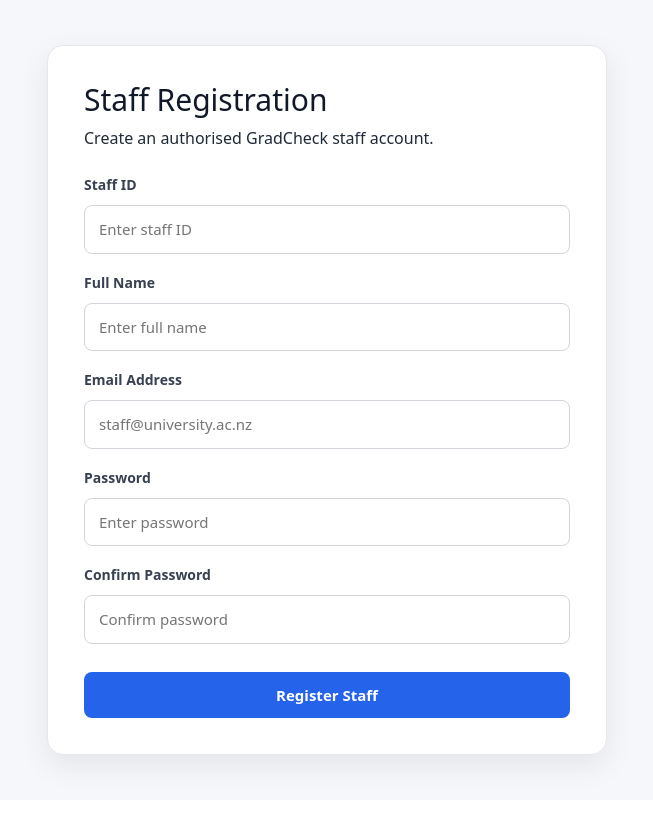
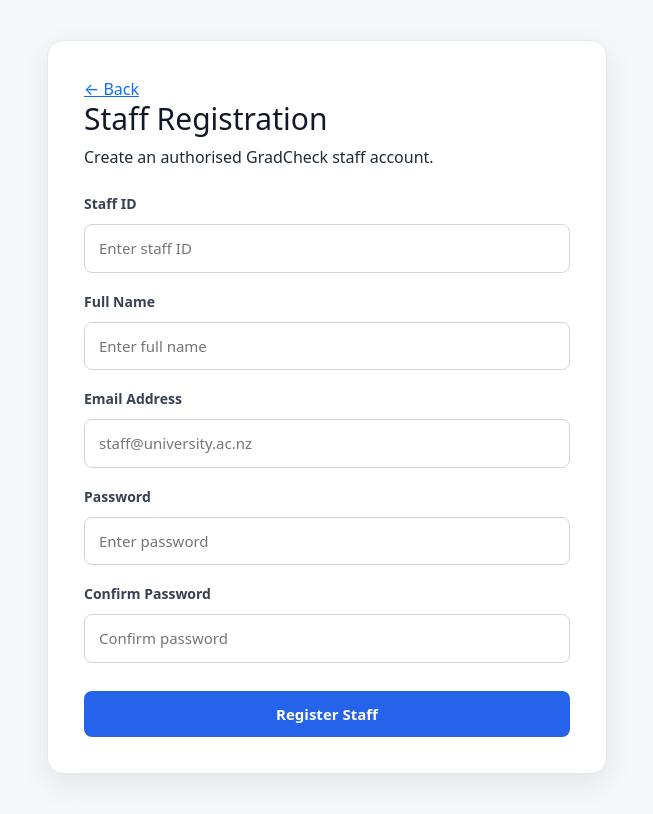
Before and after one commit to comp842-2026s2/comp842_2026_s2, a React (Vite) app in the folder gradCheck-Frontend/: page /staff/register in a window 1280 px wide. Shown: the whole page, without its empty margins (313-966 px from the left). Built offline with nearby package versions, Linux system fonts and the light colour scheme.

Commit message:
Added back button on the pages

```diff
--- a/gradCheck-Frontend/src/components/AdminDashboard.tsx
+++ b/gradCheck-Frontend/src/components/AdminDashboard.tsx
@@ -1,4 +1,5 @@
 import { useEffect, useState } from "react";
+import { Link } from "react-router";
 import { staffService } from "../services/StaffRegistrationService";
 import type { StudentCredential } from "../models/Staff";
 
@@ -83,6 +84,9 @@ function AdminDashboard() {
   return (
     <div className="admin-dashboard">
       <div className="gradcheck-page-header">
+        <Link to="/staff" className="back-button">
+            ← Back
+          </Link>
         <div>
           <h1>Admin Dashboard</h1>
 
--- a/gradCheck-Frontend/src/components/CertificateGeneration.tsx
+++ b/gradCheck-Frontend/src/components/CertificateGeneration.tsx
@@ -1,4 +1,5 @@
 import { useEffect, useState } from "react";
+import { Link } from "react-router";
 import { staffService } from "../services/StaffRegistrationService";
 import type { StudentCredential } from "../models/Staff";
 
@@ -75,6 +76,9 @@ function CertificateGeneration() {
   return (
     <div className="certificate-page">
       <div className="gradcheck-page-header">
+        <Link to="/staff" className="back-button">
+            ← Back
+          </Link>
         <div>
           <h1>Certificate & Token Generation</h1>
 
--- a/gradCheck-Frontend/src/components/StaffRegistration.tsx
+++ b/gradCheck-Frontend/src/components/StaffRegistration.tsx
@@ -1,4 +1,5 @@
 import { useState } from "react";
+import { Link } from "react-router";
 import { staffService } from "../services/StaffRegistrationService";
 
 function StaffRegistration() {
@@ -62,8 +63,12 @@ function StaffRegistration() {
   return (
     <div className="staff-page">
       <div className="staff-card">
+          <Link to="/staff" className="back-button">
+            ← Back
+          </Link>
+          <br />
+
         <h1>Staff Registration</h1>
-
         <p className="subtitle">
           Create an authorised GradCheck staff account.
         </p>
--- a/gradCheck-Frontend/src/pages/StaffHome.tsx
+++ b/gradCheck-Frontend/src/pages/StaffHome.tsx
@@ -1,8 +1,6 @@
-import { Link, useNavigate } from "react-router";
+import { Link } from "react-router";
 
 const Home = () => {
-  const navigate = useNavigate();
-
   return (
     <div className="container py-5">
       <div className="row justify-content-center">
```
